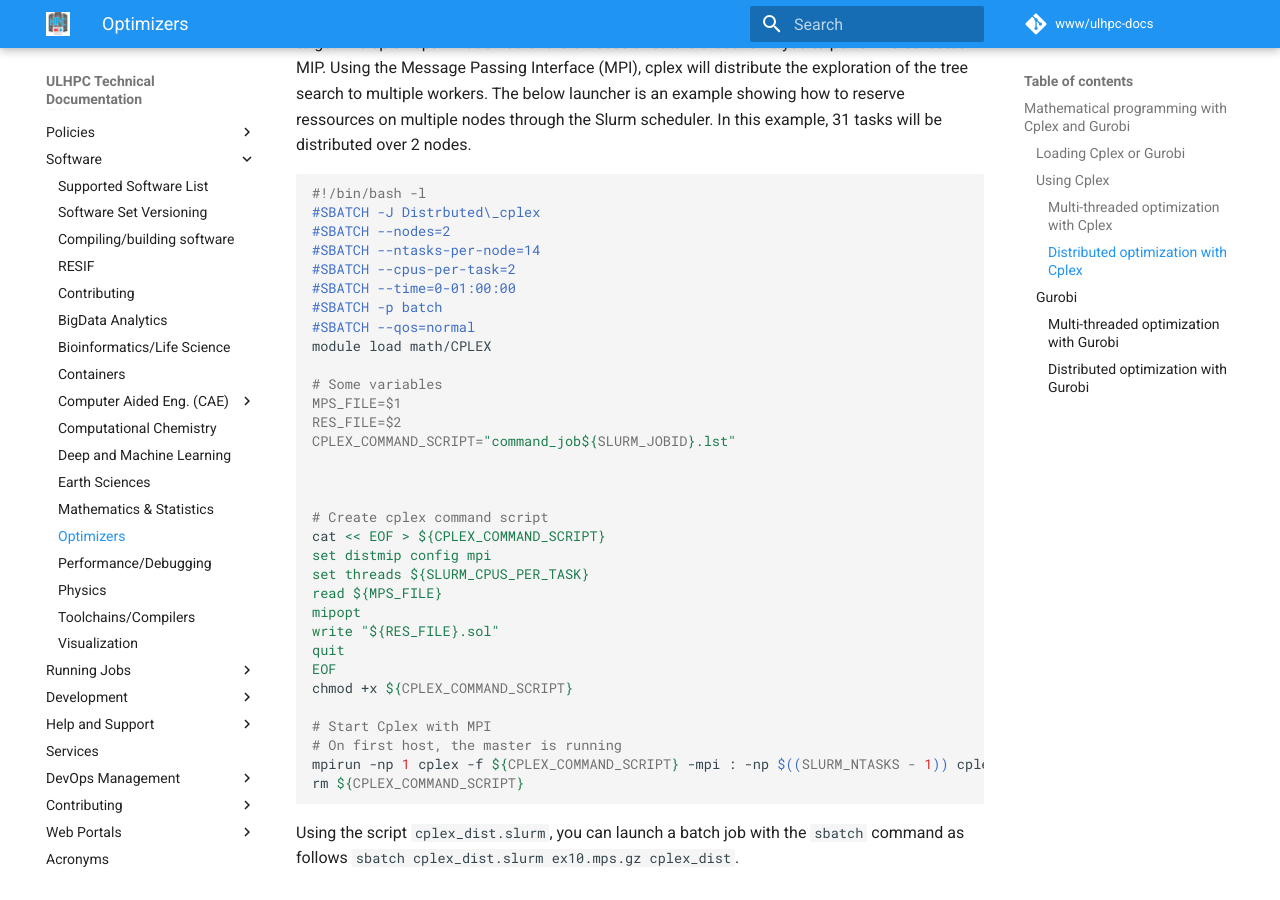
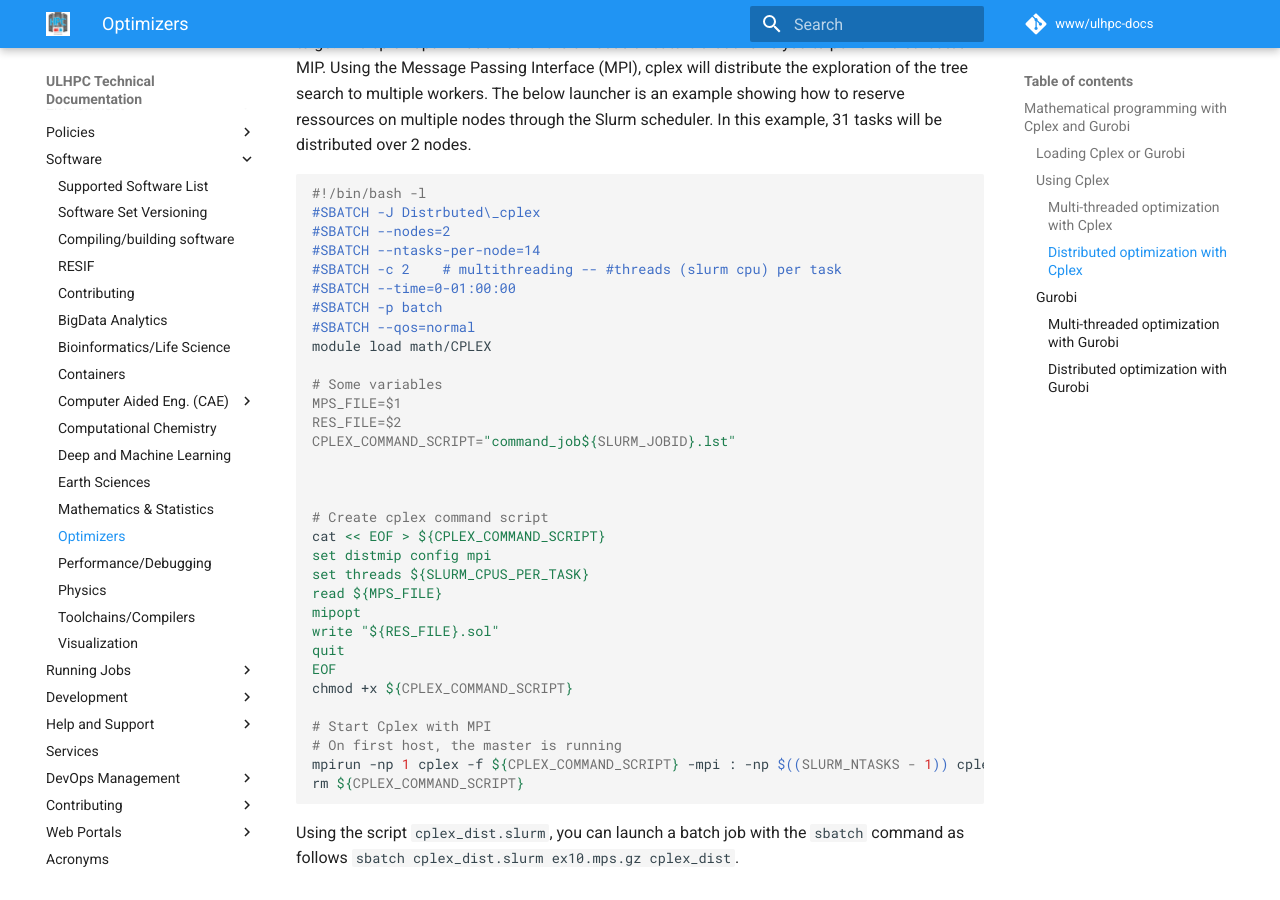
Before and after one commit to ULHPC/ulhpc-docs, an MkDocs documentation site: the page built from docs/software/optim/index.md, in a window 1280 px wide and 900 px high, scrolled down 2267 px. Built offline with MkDocs 1.6.1 and Material for MkDocs 9.7.7, drawn with Linux system fonts in a browser that asks for light colours.

Commit message:
Apply 1 suggestion(s) to 1 file(s)

```diff
--- a/docs/software/optim/index.md
+++ b/docs/software/optim/index.md
@@ -99,7 +99,7 @@ The below launcher is an example showing how to reserve ressources on multiple n
 #SBATCH -J Distrbuted\_cplex
 #SBATCH --nodes=2
 #SBATCH --ntasks-per-node=14
-#SBATCH --cpus-per-task=2
+#SBATCH -c 2    # multithreading -- #threads (slurm cpu) per task
 #SBATCH --time=0-01:00:00
 #SBATCH -p batch
 #SBATCH --qos=normal
```
